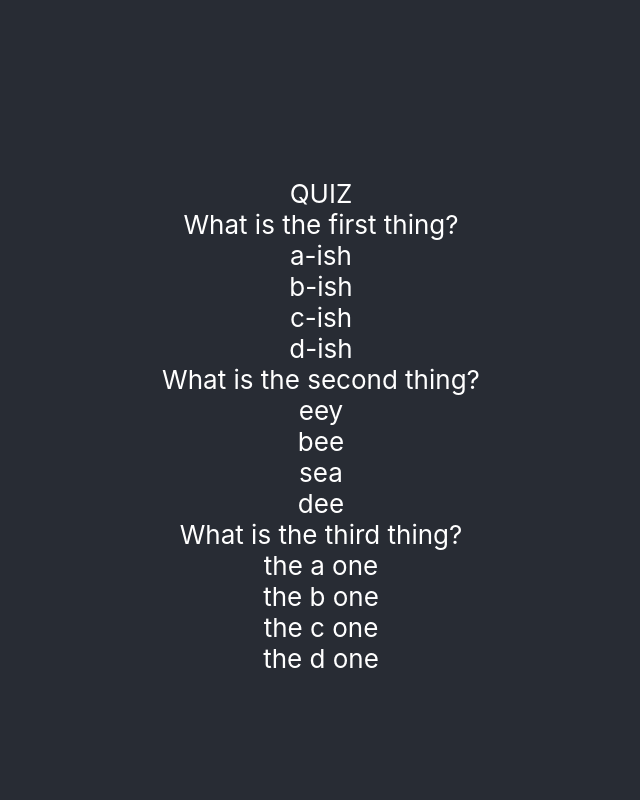
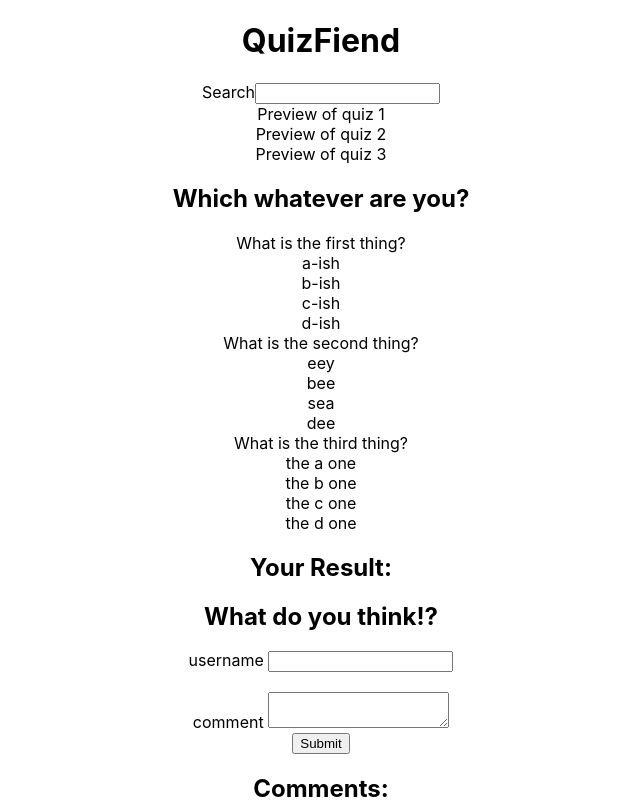
Before and after one commit to ceptember/project2, a React (Create React App) app: page / in a window 1280 px wide. Shown: the top 800 px of the page, without its empty margins (319-959 px from the left). Built offline with nearby package versions, Linux system fonts and the light colour scheme; data requests are answered from the project's data file.

Commit message:
create comments form and placeholders for the rest of the components

```diff
--- a/db.json
+++ b/db.json
@@ -1,9 +1,22 @@
 {
     "quizzes": [
-        {
-            "id": 1,
-            "name": "test quiz 1"
+        {   "id" : 1,
+            "title": "Which whatever are you?",
+            "questions": [
+                {
+                "question": "What is the first thing?",
+                "answers": ["a-ish", "b-ish", "c-ish", "d-ish"]
+                },
+                {
+                "question": "What is the second thing?",
+                "answers": ["eey", "bee", "sea", "dee"]
+                },
+                {
+                "question": "What is the third thing?",
+                "answers": ["the a one", "the b one", "the c one", "the d one"]
+                }],
+            "results" : ["A", "B", "C", "D"],
+            "comments" : [{"comment": "OMG so accurate!", "user": "user1"}, {"comment": "Wow that is totally me!!", "user": "user2"}, {"comment": "Uh... no.", "user": "user3"}]
         }
     ]
-
 }
--- a/src/components/App.js
+++ b/src/components/App.js
@@ -1,17 +1,19 @@
 //import logo from './logo.svg';
 import Quiz from './Quiz';
 import '../App.css';
+import Header from './Header'
+import QuizList from './QuizList'
 
 function App() {
   return (
     <div className="App">
-      <header className="App-header">
 
-        <p>
+        <Header />
+        <QuizList />
+        <Quiz />
+        <br /> <hr /> <br />
 
-        </p>
-        <Quiz />
-      </header>
+
 
     </div>
   );
--- /dev/null
+++ b/src/components/Header.js
@@ -0,0 +1,15 @@
+import React from 'react';
+
+function Header (){
+    return (
+        <div>
+            <h1>QuizFiend</h1>
+            <form>
+                <label>Search</label>
+                <input type="text"></input>
+            </form>
+        </div>
+    )
+}
+
+export default Header;
--- a/src/components/Quiz.js
+++ b/src/components/Quiz.js
@@ -1,9 +1,9 @@
-import React, {useState} from 'react';
+import React, {useState, useEffect} from 'react';
 
 function Quiz (){
     // Order matters, the index of the option is the index of the corresponding result!
     let quiz = {
-        title: "which whatever are you?",
+        title: "Which whatever are you?",
         questions: [
             {
             question: "What is the first thing?",
@@ -17,10 +17,19 @@ function Quiz (){
             question: "What is the third thing?",
             answers: ["the a one", "the b one", "the c one", "the d one"]
             }],
-        results : ["A", "B", "C", "D"]
+        results : ["A", "B", "C", "D"],
+        comments : [{comment: "OMG so accurate!", user: "user1"}, {comment: "Wow that is totally me!!", user: "user2"}, {comment: "Uh... no.", user: "user3"}]
     }
 
+    useEffect(()=>{
+        fetch('http://localhost:4000/quizzes')
+            .then(resp => resp.json())
+            .then(data => console.log(data[0].title))
+    });
+
+
     const [scoreSheet, setScoreSheet] = useState({})
+    const [finalResult, setFinalResult] = useState("")
 
     function keepScore(index, questionNum){
 
@@ -45,11 +54,12 @@ function Quiz (){
         const highScore = Math.max(...Object.values(finalScore))
         let winners = Object.keys(finalScore).filter( x => finalScore[x] == highScore)
         console.log(quiz.results[winners[0]] + " score: " + highScore)
+        setFinalResult(quiz.results[winners[0]])
     }
 
     return (
         <div>
-            QUIZ
+            <h2>{quiz.title}</h2>
 
 
             {quiz.questions.map( x => {
@@ -60,7 +70,27 @@ function Quiz (){
                         )
             }) }
 
+
+            <h2>Your Result:</h2>
+            <h3>{finalResult}</h3>
+            <h2>What do you think!?</h2>
+            <form>
+                <label>username </label>
+                <input type="text"></input>
+                <br /><br />
+                <label>comment </label>
+                <textarea />
+                <br />
+                <input type="submit"/>
+            </form>
+
+            <h2>Comments:</h2>
+            {quiz.comments.map( com => <div key={com.comment}>{com.user}<br />{com.comment}<br /><br /></div>)}
+
         </div>
+
+
+
     )
 }
 
--- /dev/null
+++ b/src/components/QuizList.js
@@ -0,0 +1,16 @@
+import React from 'react';
+import QuizPreview from './QuizPreview';
+
+function QuizList (){
+
+
+    return(
+
+        <div>
+            <QuizPreview />
+
+        </div>
+    )
+}
+
+export default QuizList;
--- /dev/null
+++ b/src/components/QuizPreview.js
@@ -0,0 +1,13 @@
+import React from 'react'
+
+function QuizPreview(){
+    let quizzes = [1,2,3 ]
+    return (
+        <div>
+            {quizzes.map((q)=> <div>Preview of quiz {q}</div>)}
+
+        </div>
+    )
+}
+
+export default QuizPreview;
```
